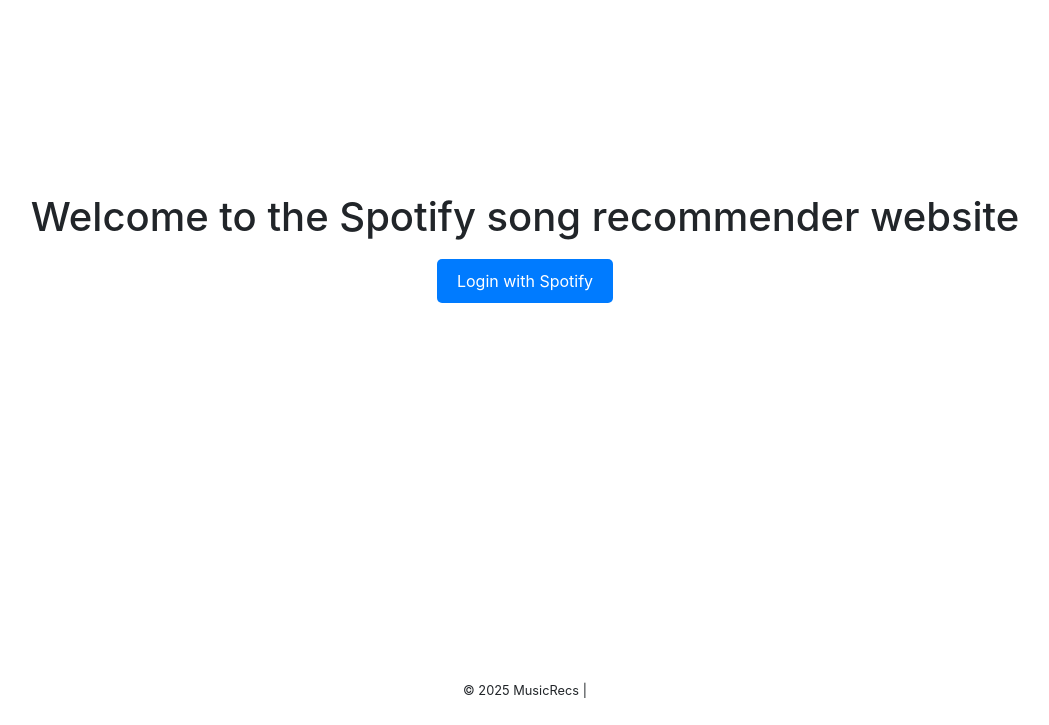
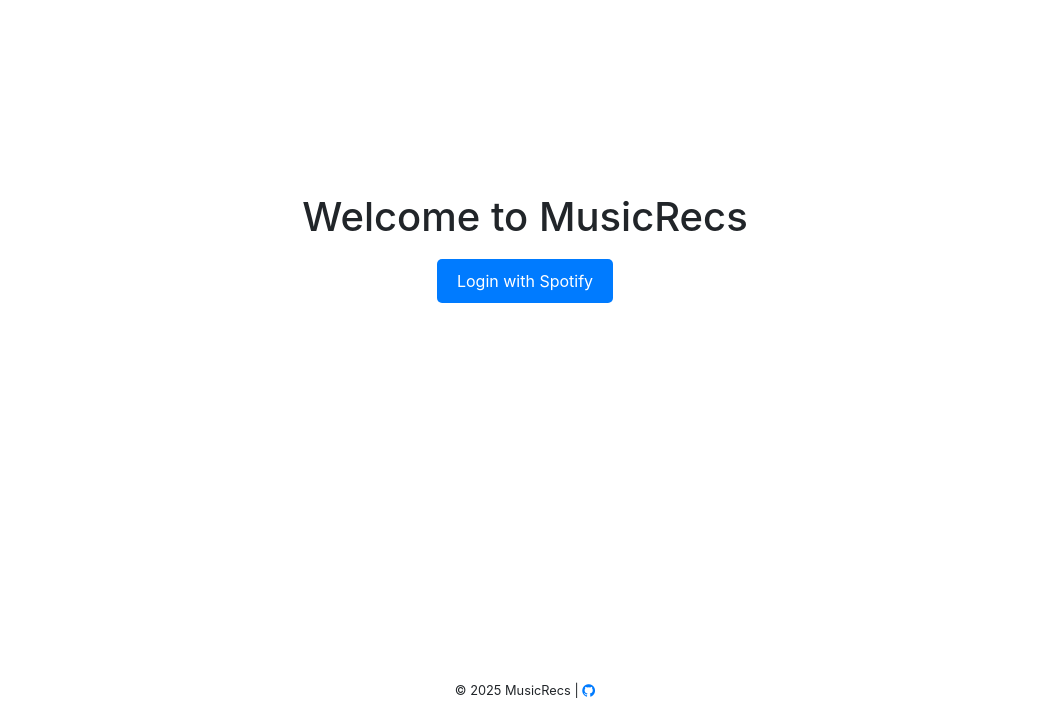
Before and after one commit to nikhil-405/MusicRecs, a Flask app: page / in a window 1280 px wide. Shown: the part 154-879 px from the top of the page, without its empty margins (115-1164 px from the left). Run offline with Flask 3, Linux system fonts and the light colour scheme; some libraries are stand-ins or nearby versions.

Commit message:
minor changes

```diff
--- a/templates/base.html
+++ b/templates/base.html
@@ -111,7 +111,7 @@
     </div>
 
     <footer class="text-center py-4">
-        <small>&copy; 2025 MusicRecs | <a href="https://github.com/nikhil-405/MusicRecs"><i data-lucide="github"></i></a></small>
+        <small>&copy; 2025 MusicRecs | <a href="https://github.com/nikhil-405/MusicRecs"><i class="bi bi-github"></i></a></small>
     </footer>
 
 <script src="https://code.jquery.com/jquery-3.5.1.slim.min.js"></script>
--- a/templates/home.html
+++ b/templates/home.html
@@ -28,7 +28,7 @@
     </style>
 
     <div class="container content-container">
-        <h1>Welcome to the Spotify song recommender website</h1>
+        <h1>Welcome to MusicRecs</h1>
         <!-- <p>You can access the search functionality from the Navbar</p> -->
 
         <!-- <p>Please select one of the following tasks:</p> -->
```
